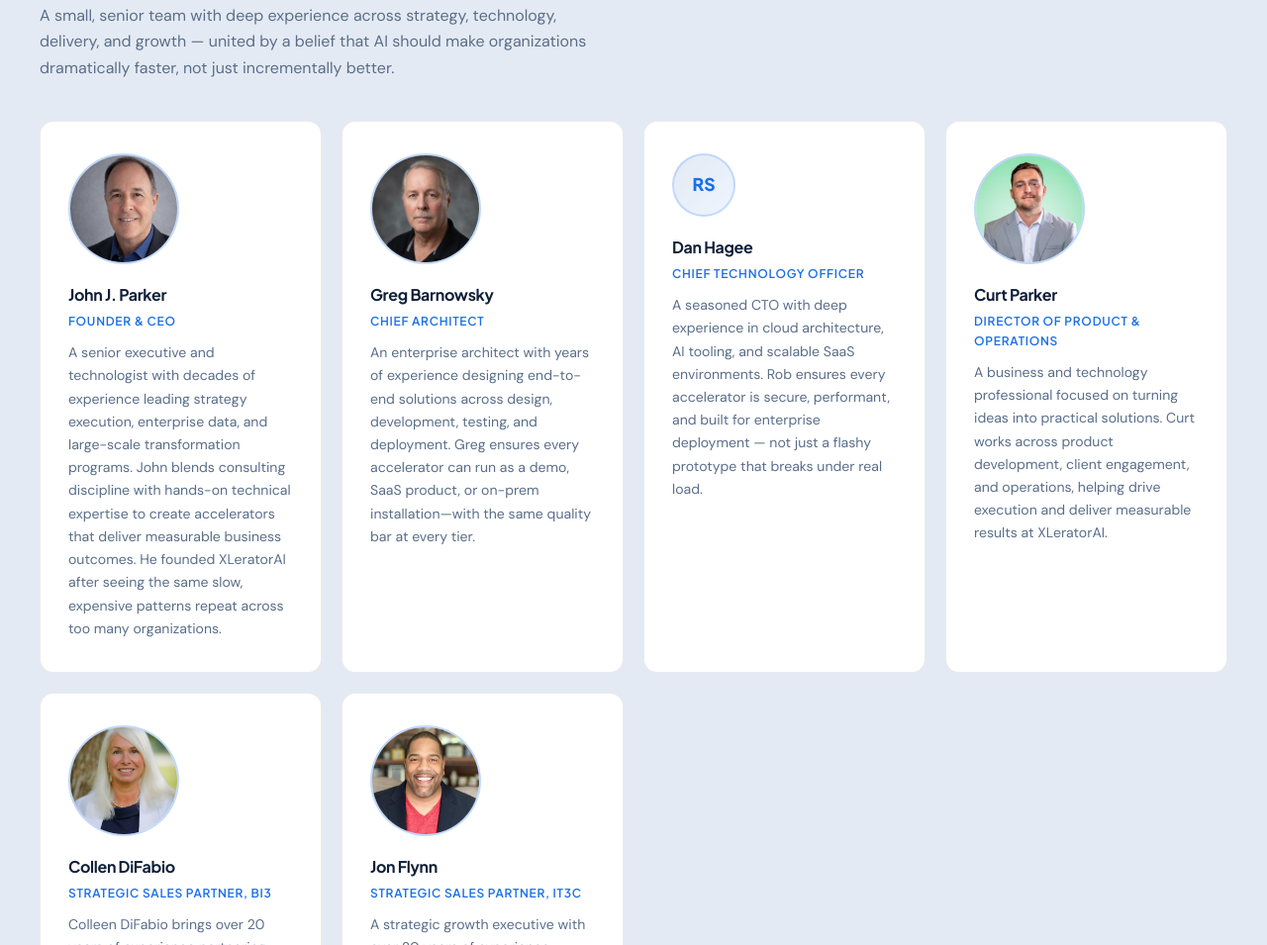
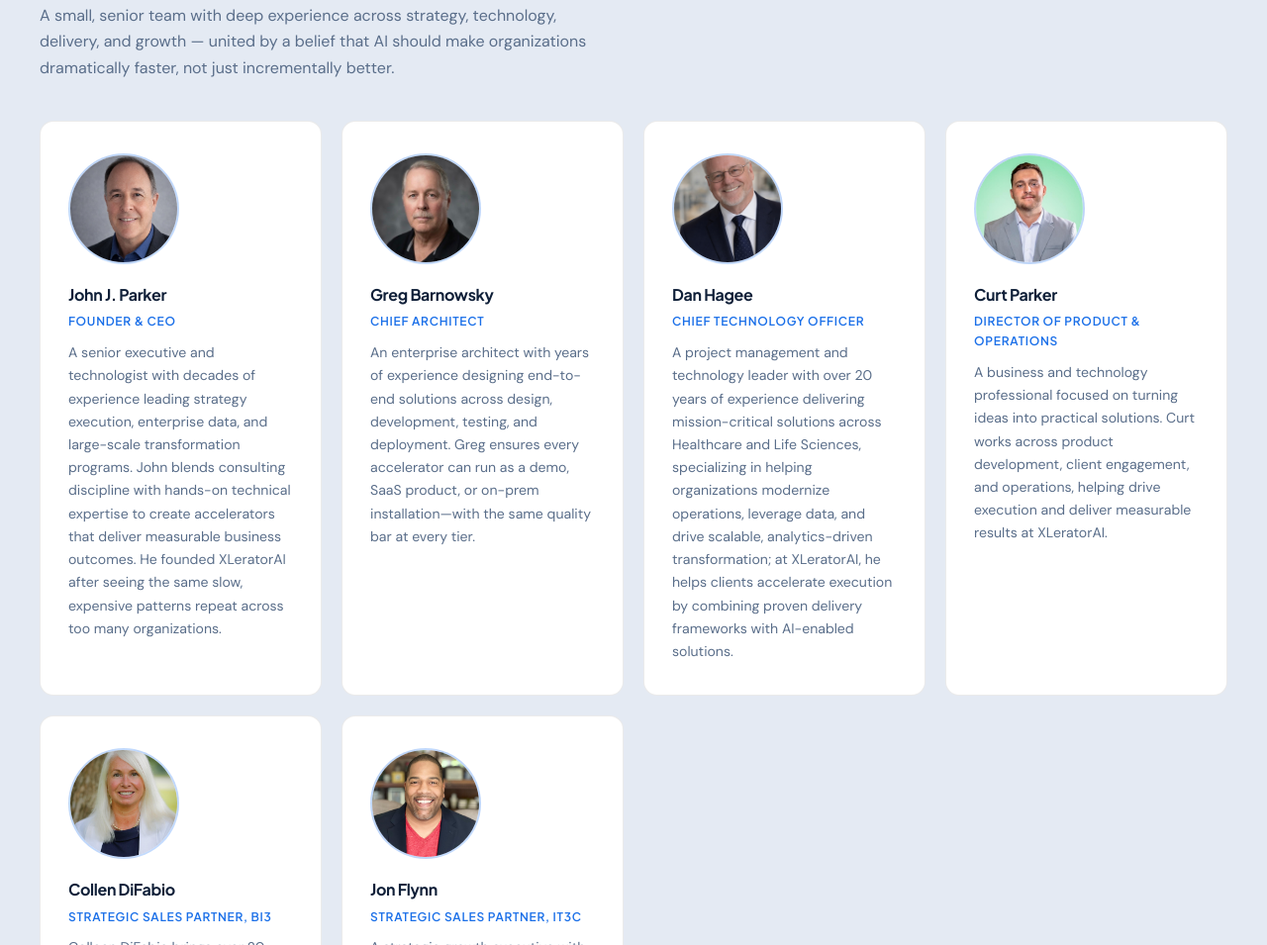
Before and after one commit to joshod/XLeratorAI-Marketing, a website: page about.html in a window 1280 px wide. Shown: the part 1507-2462 px from the top of the page at 99% size. Drawn offline with Linux system fonts and the light colour scheme.

Commit message:
added dan
added dan to about

```diff
--- a/about.html
+++ b/about.html
@@ -148,10 +148,13 @@
           </div>
 
           <div class="card team-card">
-            <div class="avatar">RS</div>
+            <div class="avatar"style="width:112px;height:112px;overflow:hidden;border-radius:50%;">
+              <img src="img/headshotDanHagee.jpg" alt="Dan Hagee"
+              style="width:100%;height:100%;object-fit:cover;display: block;">
+            </div>
             <h3>Dan Hagee</h3>
             <span class="role">Chief Technology Officer</span>
-            <p>A seasoned CTO with deep experience in cloud architecture, AI tooling, and scalable SaaS environments. Rob ensures every accelerator is secure, performant, and built for enterprise deployment — not just a flashy prototype that breaks under real load.</p>
+            <p>A project management and technology leader with over 20 years of experience delivering mission-critical solutions across Healthcare and Life Sciences, specializing in helping organizations modernize operations, leverage data, and drive scalable, analytics-driven transformation; at XLeratorAI, he helps clients accelerate execution by combining proven delivery frameworks with AI-enabled solutions.</p>
           </div>
 
           <div class="card team-card">
```
Also changed, not shown: img/headshotDanHagee.jpg (added).
